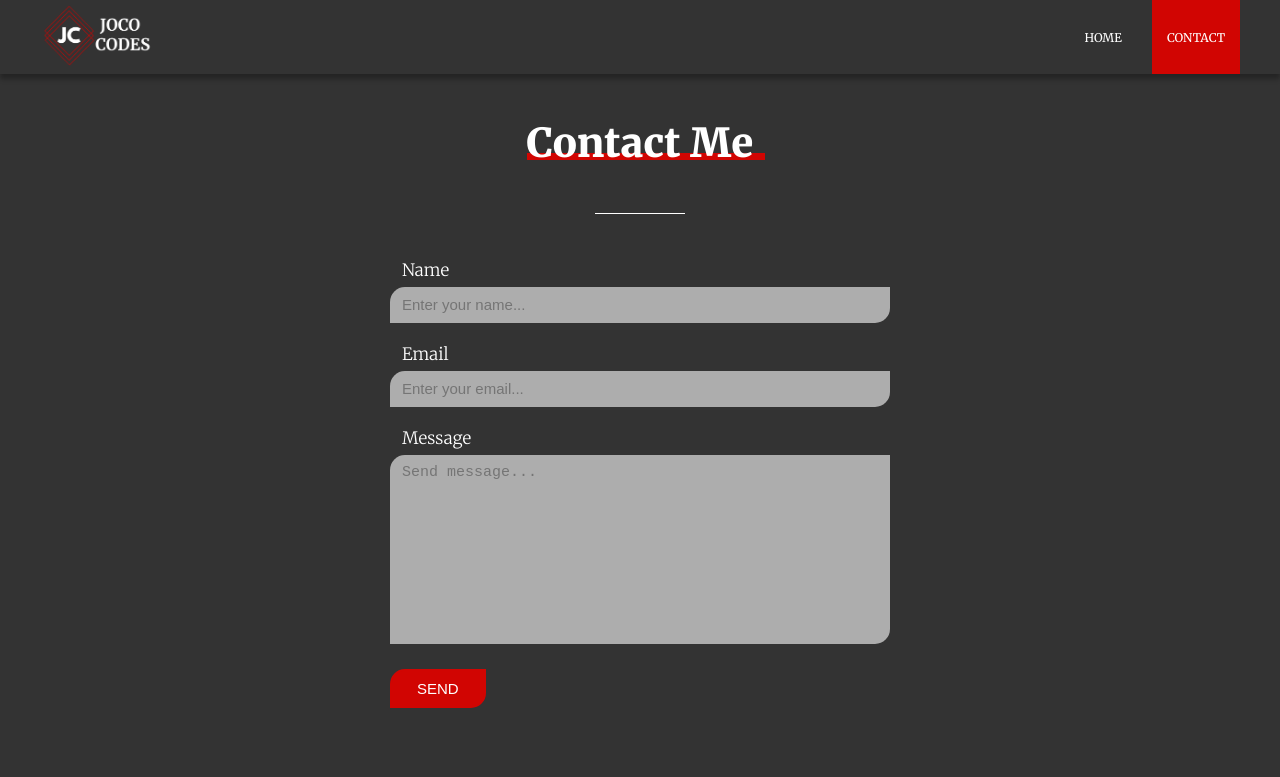
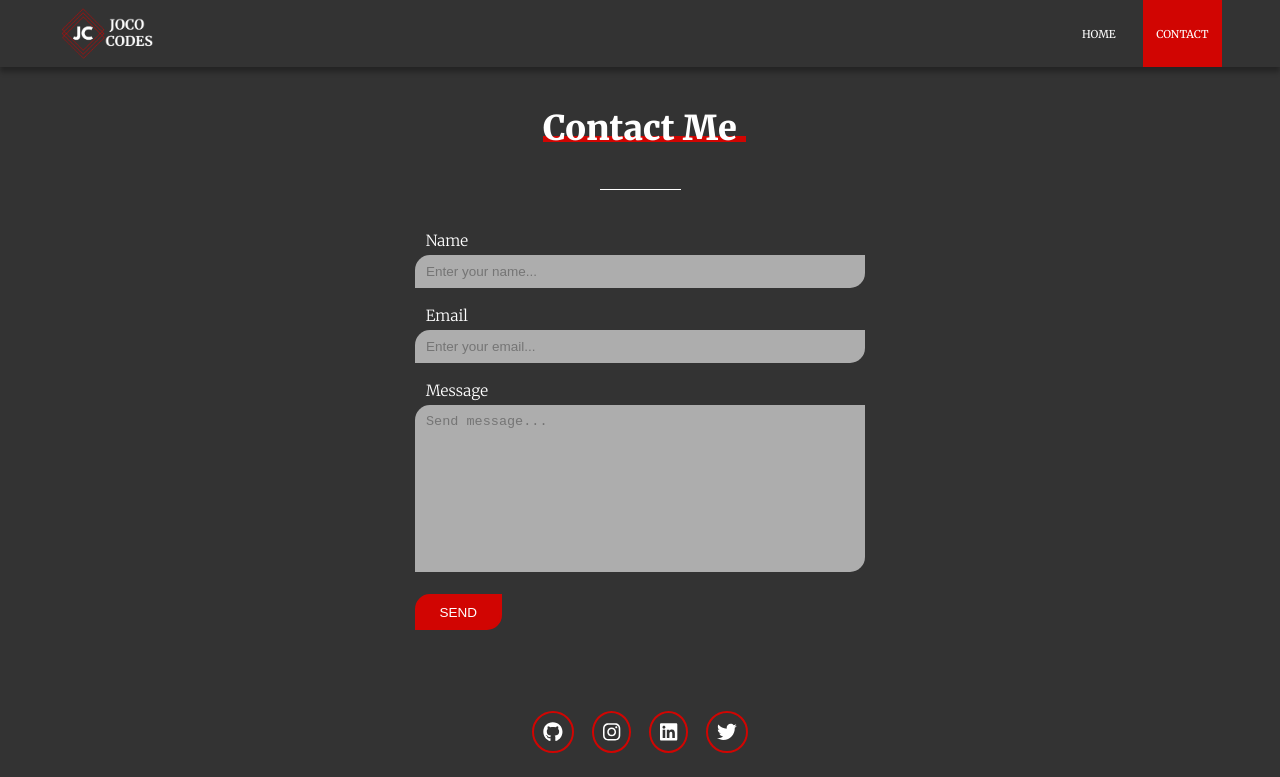
Before and after one commit to jocovass/Portfolio, a Gatsby site: page /contact in a window 1280 px wide. Shown: the top 777 px of the page. Built offline with nearby package versions, Linux system fonts and the light colour scheme; Gatsby itself is replaced by a stand-in of ours.

Commit message:
Responsive desing is ready.

```diff
--- a/package.json
+++ b/package.json
@@ -41,6 +41,7 @@
     "react-dom": "^16.12.0",
     "react-helmet": "^5.2.1",
     "react-scroll": "^1.7.16",
+    "react-transition-group": "^4.3.0",
     "styled-components": "^5.0.1"
   },
   "devDependencies": {
--- a/src/components/Header/Header.js
+++ b/src/components/Header/Header.js
@@ -1,7 +1,10 @@
-import React from 'react';
+import React, { useState, useEffect } from 'react';
+import { CSSTransition } from 'react-transition-group';
 import styled from 'styled-components';
 import Logo from '../Logo/Logo';
-import Navigation from '../Navigation/Navigation';
+import Navigation from '../Navigation/MobileNav';
+import Hamburger from '../uiElements/Hamburger';
+import DesktopNav from '../Navigation/DesktopNav';
 
 
 const Wrapper = styled.header`
@@ -16,9 +19,13 @@ const Wrapper = styled.header`
 `;
 
 const Content = styled.div`
+    background-color: var(--clr-secondary);
+    position: relative;
+    z-index: 100;
     width: 100%;
     height: 100%;
     max-width: 1200px;
+    padding: 0 2rem;
     margin: 0 auto;
     display: flex;
     justify-content: space-between;
@@ -26,12 +33,42 @@ const Content = styled.div`
 `;
 
 const Header = ({ mainPage }) => {
+    const [open, setOpen] = useState(false);
+    const [mobile, setMobile] = useState(false);
 
+    function checkWindowSize() {
+        window.matchMedia('(max-width: 37.5em)').matches ? setMobile(true) : setMobile(false);
+    }
+
+    useEffect(() => {
+        checkWindowSize();
+        window.addEventListener('resize', checkWindowSize);
+
+        return () => {
+            window.removeEventListener('resize', checkWindowSize);
+            setMobile(false);
+        };
+    }, [])
+
+    const toggle = () => {
+        setOpen(!open);
+    }
     return (
         <Wrapper>
             <Content>
-                <Logo />
-                <Navigation mainPage={mainPage} />
+                <Logo mainPage={mainPage} />
+                {mobile ? (
+                    <>
+                        <Hamburger open={open} toggle={toggle}/>
+                        <CSSTransition in={open}
+                            timeout={300}
+                            classNames="open"
+                            unmountOnExit
+                            appear>
+                            <Navigation mainPage={mainPage} toggle={toggle} />
+                        </CSSTransition>
+                    </>
+                ) : <DesktopNav mainPage={mainPage} />}
             </Content>
         </Wrapper>
     )
--- a/src/components/Logo/Logo.js
+++ b/src/components/Logo/Logo.js
@@ -7,37 +7,40 @@ import { useStaticQuery, graphql } from 'gatsby';
 
 const SLink = styled(ScrollLink)`
     cursor: pointer;
+    width: 11rem;
 `;
 
 const GLink = styled(Link)`
     cursor: pointer;
+    width: 11rem;
 `;
-const Logo = ({ onPage }) => {
+
+const Logo = ({ mainPage }) => {
     const data = useStaticQuery(graphql`
         query {
             file(relativePath: {eq: "images/logo.png"}) {
                 childImageSharp {
-                    fixed(width: 115, quality: 80) {
-                        ...GatsbyImageSharpFixed_tracedSVG
+                    fluid(maxWidth: 115, quality: 75) {
+                        ...GatsbyImageSharpFluid_tracedSVG
                     }
                 }
             }
         }
     `);
-
-    if(onPage) {
+    console.log(data)
+    if(mainPage) {
         return (
             <SLink to='home'
                 spy={true}
                 smooth={true}
                 offset={0}>
-                <Img fixed={data.file.childImageSharp.fixed} alt="Joco codes site logo" />
+                <Img fluid={data.file.childImageSharp.fluid} alt="Joco codes site logo" />
             </SLink>
         );
     } else {
         return (
             <GLink to="/">
-                <Img fixed={data.file.childImageSharp.fixed} alt="Joco codes site logo"/>
+                <Img fluid={data.file.childImageSharp.fluid} alt="Joco codes site logo"/>
             </GLink>
         )
     }
--- a/src/components/Navigation/Navigation.js
+++ b/src/components/Navigation/DesktopNav.js
@@ -4,10 +4,12 @@ import NavItems from './NavItems/NavItems';
 
 const Nav = styled.nav`
     height: 100%;
+
+    @media ${props => props.theme.mq.small} {
+        display: none;
 `;
 
-const Navigation = ({ mainPage }) => {
-
+const DesktopNav = ({ mainPage }) => {
     return (
         <Nav>
             <NavItems mainPage={mainPage} />
@@ -15,4 +17,4 @@ const Navigation = ({ mainPage }) => {
     );
 };
 
-export default Navigation;
+export default DesktopNav;
--- /dev/null
+++ b/src/components/Navigation/MobileNav.js
@@ -0,0 +1,60 @@
+import React from 'react';
+import styled from 'styled-components';
+import NavItems from './NavItems/NavItems';
+
+const Nav = styled.nav`
+    transition: all 300ms ease-in-out;
+
+    @media ${props => props.theme.mq.small} {
+        box-shadow: 0 5px 5px rgba(0,0,0, .3);
+        background-color: var(--clr-secondary);
+        position: absolute;
+        z-index: -1;
+        top: 100%;
+        left: 0;
+        width: 100%;
+        height: 0;
+        overflow: hidden;
+
+
+        &.open-enter {
+            height: 0;
+        }
+
+        &.open-enter-active {
+            opacity: 1;
+            height: 35rem;
+        }
+
+        &.open-enter-done {
+            opacity: 1;
+            height: 35rem;
+        }
+
+        &.open-exit {
+            opacity: 1;
+            height: 35rem;
+        }
+
+        &.open-exit-active {
+            opacity: 0;
+            height: 0;
+        }
+
+        &.open-exit-done {
+            opacity: 0;
+            height: 0;
+        }
+    }
+`;
+
+const MobileNav = ({ mainPage, toggle }) => {
+
+    return (
+        <Nav>
+            <NavItems mainPage={mainPage} toggle={toggle}/>
+        </Nav>
+    );
+};
+
+export default MobileNav;
--- a/src/components/Navigation/NavItems/NavItem/NavItem.js
+++ b/src/components/Navigation/NavItems/NavItem/NavItem.js
@@ -6,7 +6,13 @@ import styled, { css } from 'styled-components';
 const Li = styled.li`
     &:not(:last-of-type) {
         margin-right: .5rem;
+
+        @media ${props => props.theme.mq.small} {
+            margin: 0;
+            border-bottom: 2px solid rgba(0, 0, 0, .1);
+        }
     }
+
 `;
 
 const navStyles = css`
@@ -27,6 +33,12 @@ const navStyles = css`
     &.active {
         background-color: var(--clr-accent);
     }
+
+    @media ${props => props.theme.mq.small} {
+        display: block;
+        padding: 3rem;
+        text-align: center;
+    }
 `;
 
 const GLink = styled(Link)`
@@ -41,18 +53,18 @@ function calcOffset() {
     return -(window.innerHeight / 2);
 }
 
-const NavItem = ({ nav, mainPage }) => {
+const NavItem = ({ nav, mainPage, toggle }) => {
     function renderNavItem() {
         if(mainPage && nav === 'Contact') {
             return (
-                <GLink to="/contact">
+                <GLink to="/contact" onClick={toggle}>
                     {nav}
                 </GLink>
             )
         } else if(!mainPage && nav !== 'Contact') {
             if(nav === 'Home') {
                 return (
-                    <GLink to="/">
+                    <GLink to="/" onClick={toggle}>
                         {nav}
                     </GLink>
                 )
@@ -63,7 +75,8 @@ const NavItem = ({ nav, mainPage }) => {
                         spy={true}
                         smooth={true}
                         activeClass='active'
-                        offset={calcOffset()} >
+                        offset={calcOffset()}
+                        onClick={toggle} >
                     {nav}
                 </SCLink>
             );
--- a/src/components/Navigation/NavItems/NavItems.js
+++ b/src/components/Navigation/NavItems/NavItems.js
@@ -8,18 +8,23 @@ const NavList = styled.ul`
     list-style-type: none;
     display: flex;
     height: 100%;
+
+    @media ${props => props.theme.mq.small} {
+        flex-direction: column;
+        padding: 2rem 0;
+    }
 `;
 
-const NavItems = ({ mainPage }) => {
+const NavItems = ({ mainPage, toggle }) => {
 
     function renderNavItems() {
-        return NAV_ITEMS.map((val, i) => {
-            return <NavItem key={val} nav={val} mainPage={mainPage} />
+        return NAV_ITEMS.map((val) => {
+            return <NavItem key={val} nav={val} mainPage={mainPage} toggle={toggle}/>
         })
     }
 
     return (
-        <NavList>
+        <NavList >
             {renderNavItems()}
         </NavList>
     )
--- a/src/components/styles/globalStyles.js
+++ b/src/components/styles/globalStyles.js
@@ -15,6 +15,14 @@ const Global = createGlobalStyle`
         --clr-primary: ${props => props.theme.colors.primary};
         --clr-accent: ${props => props.theme.colors.accent};
         --clr-secondary: ${props => props.theme.colors.secondary};
+
+        @media ${props => props.theme.mq.large} {
+            font-size: 56.25%;
+        }
+
+        @media ${props => props.theme.mq.medium} {
+            font-size: 50%;
+        }
     }
 
     body {
--- a/src/components/styles/theme.js
+++ b/src/components/styles/theme.js
@@ -5,7 +5,9 @@ const theme = {
         accent: '#D10502',
     },
     mq: {
-        large: 'only screen and (max-width: 87.5em)'
+        large: 'only screen and (max-width: 93.75em)',
+        medium: 'only screen and (max-width: 50em)',
+        small: 'only screen and (max-width: 37.5rem)',
     }
 };
 
--- /dev/null
+++ b/src/components/uiElements/Hamburger.js
@@ -0,0 +1,59 @@
+import React from 'react';
+import styled from 'styled-components';
+
+const Wrapper = styled.div`
+    display: none;
+    z-index: 1000;
+
+    @media ${props => props.theme.mq.small} {
+        display: block;
+        width: 3rem;
+        height: 2.8rem;
+        cursor: pointer;
+        transform: ${props => props.open? 'rotate(180deg)' : 'rotate(0deg)'};
+        transition: transform .25s ease-in-out;
+    }
+`;
+
+const Line = styled.span`
+    display: block;
+    width: 100%;
+    height: 2px;
+    background-color: var(--clr-primary);
+    position: relative;
+    transform: ${props => props.open ? 'translateY(1.3rem) rotate(-45deg)' : 'translateY(0) rotate(0deg)'};
+    transition: transform .15s ease-in-out;
+
+    &::before,
+    &::after {
+        content: '';
+        background-color: inherit;
+        position: absolute;
+        display: block;
+        left: 0;
+        top: 0;
+        width: 100%;
+        height: 100%;
+        transition: transform .15s ease-in-out;
+    }
+
+    &::before {
+        transform: translateY(1rem);
+        display: ${props => props.open ? 'none' : 'block'}
+    }
+
+    &::after {
+        transform: ${props => props.open ? 'translateY(0) rotate(90deg)' : 'translateY(2rem)'};
+    }
+`;
+
+const Hamburger = ({ toggle, open }) => {
+    console.log(open);
+    return (
+        <Wrapper onClick={toggle} open={open} className="toggle">
+            <Line open={open}/>
+        </Wrapper>
+    )
+};
+
+export default Hamburger;
--- a/src/components/uiElements/SocialLinks.js
+++ b/src/components/uiElements/SocialLinks.js
@@ -26,7 +26,7 @@ const IconLink = styled.a`
 `;
 
 const Icon = styled(FontAwesomeIcon)`
-    font-size: 2rem;
+    font-size: 2.2rem;
 `;
 
 const SocialLinks = () => {
--- a/src/components/uiElements/Title.js
+++ b/src/components/uiElements/Title.js
@@ -15,7 +15,7 @@ const UnderLine = styled.span`
 const title = ({type, children}) => {
     const StyledTitle = styled[type]`
         display: inline-block;
-        font-size: 4rem;
+        font-size: 3.8rem;
         font-weight: 900;
         position: relative;
         margin: .75rem 0 1.5rem;
```
Also changed, not shown: src/components/Jumbotron/Jumbotron.js (+15 -2 lines), src/templates/Project.js (+7 -2 lines), 1 other file.
